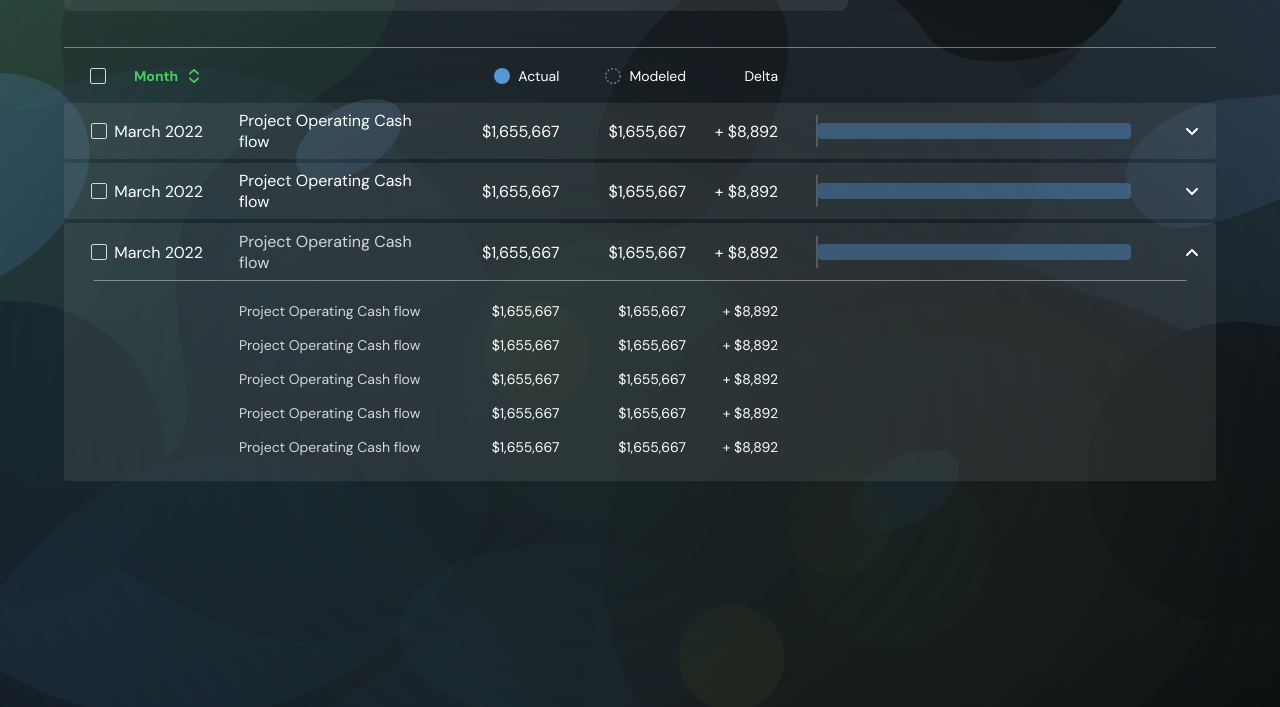
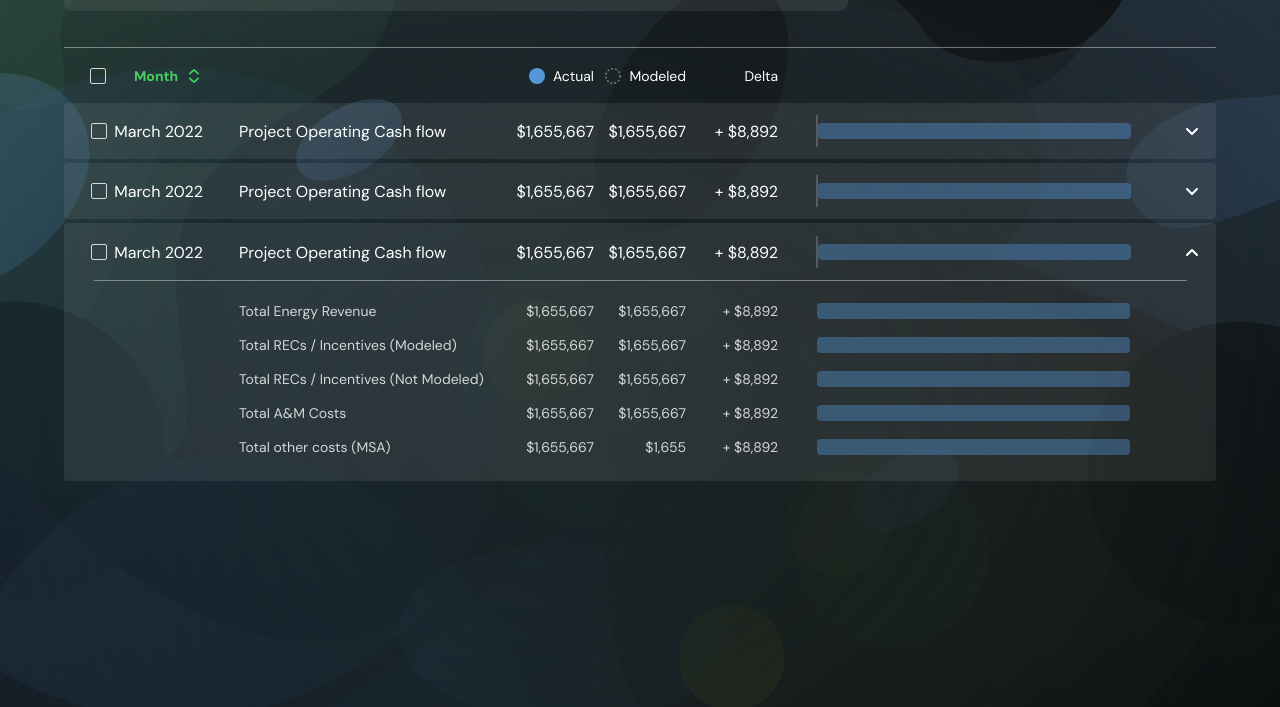
Before and after one commit to Gagandeep39/blur-ui-widgets, a plain HTML site: page index.html in a window 1280 px wide. Shown: the part 93-800 px from the top of the page. Drawn offline with Linux system fonts and the light colour scheme.

Commit message:
Fixed child expanded

```diff
--- a/index.html
+++ b/index.html
@@ -131,13 +131,13 @@
                 <!-- Child 1 -->
                 <div class="td checkbox"></div>
                 <div class="td month"></div>
-                <div class="td sites">Project Operating Cash flow</div>
+                <div class="td sites">Total Energy Revenue</div>
                 <div class="td actual">$1,655,667</div>
                 <div class="td modeled">$1,655,667</div>
                 <div class="td delta">+ $8,892</div>
                 <div class="td graph">
-                  <!-- <img src="./assets/divider.svg" alt="" />
-                  <img src="./assets/graph-rectangle.svg" alt="" /> -->
+                  <!-- <img src="./assets/divider.svg" alt="" /> -->
+                  <img src="./assets/graph-rectangle.svg" alt="" />
                 </div>
                 <div class="td expand"></div>
               </div>
@@ -147,13 +147,13 @@
                 <!-- Child 1 -->
                 <div class="td checkbox"></div>
                 <div class="td month"></div>
-                <div class="td sites">Project Operating Cash flow</div>
+                <div class="td sites">Total RECs / Incentives (Modeled)</div>
                 <div class="td actual">$1,655,667</div>
                 <div class="td modeled">$1,655,667</div>
                 <div class="td delta">+ $8,892</div>
                 <div class="td graph">
-                  <!-- <img src="./assets/divider.svg" alt="" />
-                  <img src="./assets/graph-rectangle.svg" alt="" /> -->
+                  <!-- <img src="./assets/divider.svg" alt="" /> -->
+                  <img src="./assets/graph-rectangle.svg" alt="" />
                 </div>
                 <div class="td expand"></div>
               </div>
@@ -164,13 +164,15 @@
                 <!-- Child 1 -->
                 <div class="td checkbox"></div>
                 <div class="td month"></div>
-                <div class="td sites">Project Operating Cash flow</div>
+                <div class="td sites">
+                  Total RECs / Incentives (Not Modeled)
+                </div>
                 <div class="td actual">$1,655,667</div>
                 <div class="td modeled">$1,655,667</div>
                 <div class="td delta">+ $8,892</div>
                 <div class="td graph">
-                  <!-- <img src="./assets/divider.svg" alt="" />
-                  <img src="./assets/graph-rectangle.svg" alt="" /> -->
+                  <!-- <img src="./assets/divider.svg" alt="" /> -->
+                  <img src="./assets/graph-rectangle.svg" alt="" />
                 </div>
                 <div class="td expand"></div>
               </div>
@@ -181,13 +183,13 @@
                 <!-- Child 1 -->
                 <div class="td checkbox"></div>
                 <div class="td month"></div>
-                <div class="td sites">Project Operating Cash flow</div>
+                <div class="td sites">Total A&M Costs</div>
                 <div class="td actual">$1,655,667</div>
                 <div class="td modeled">$1,655,667</div>
                 <div class="td delta">+ $8,892</div>
                 <div class="td graph">
-                  <!-- <img src="./assets/divider.svg" alt="" />
-                  <img src="./assets/graph-rectangle.svg" alt="" /> -->
+                  <!-- <img src="./assets/divider.svg" alt="" /> -->
+                  <img src="./assets/graph-rectangle.svg" alt="" />
                 </div>
                 <div class="td expand"></div>
               </div>
@@ -198,13 +200,13 @@
                 <!-- Child 1 -->
                 <div class="td checkbox"></div>
                 <div class="td month"></div>
-                <div class="td sites">Project Operating Cash flow</div>
+                <div class="td sites">Total other costs (MSA)</div>
                 <div class="td actual">$1,655,667</div>
-                <div class="td modeled">$1,655,667</div>
+                <div class="td modeled">$1,655</div>
                 <div class="td delta">+ $8,892</div>
                 <div class="td graph">
-                  <!-- <img src="./assets/divider.svg" alt="" />
-                  <img src="./assets/graph-rectangle.svg" alt="" /> -->
+                  <!-- <img src="./assets/divider.svg" alt="" /> -->
+                  <img src="./assets/graph-rectangle.svg" alt="" />
                 </div>
                 <div class="td expand"></div>
               </div>
--- a/styles/card-expanded.css
+++ b/styles/card-expanded.css
@@ -41,13 +41,14 @@
   font-size: 14px;
   height: 202px;
   padding: 16px 0;
+  color: rgba(255, 255, 255, 0.8);
 }
 
-.expanded .child .tr {
+.expanded > .child > .tr {
   height: auto;
 }
 
-.expanded .child .tr .td {
+.expanded > .child > .tr > .td {
   display: flex;
   justify-content: flex-end;
   align-items: center;
@@ -58,10 +59,10 @@
   justify-content: center;
 }
 .expanded > .parent > .td.sites,
-.expanded .child .tr .td.sites {
+.expanded > .child > .tr > .td.sites {
   padding-left: 36px;
   justify-content: flex-start;
-  color: rgba(255, 255, 255, 0.8);
+  position: relative;
 }
 
 .expanded > .parent::after {
@@ -74,3 +75,8 @@
   left: 50%;
   transform: translateX(-50%);
 }
+
+.child > .tr > .graph > img {
+  position: absolute;
+  /* left: 0; */
+}
--- a/styles/div-table.css
+++ b/styles/div-table.css
@@ -86,15 +86,15 @@
 }
 
 .tr > .sites {
-  width: 20%;
+  width: 26%;
 }
 
 .tr > .actual {
-  width: 11%;
+  width: 8%;
 }
 
 .tr > .modeled {
-  width: 11%;
+  width: 8%;
 }
 
 .tr > .actual > img,
```
